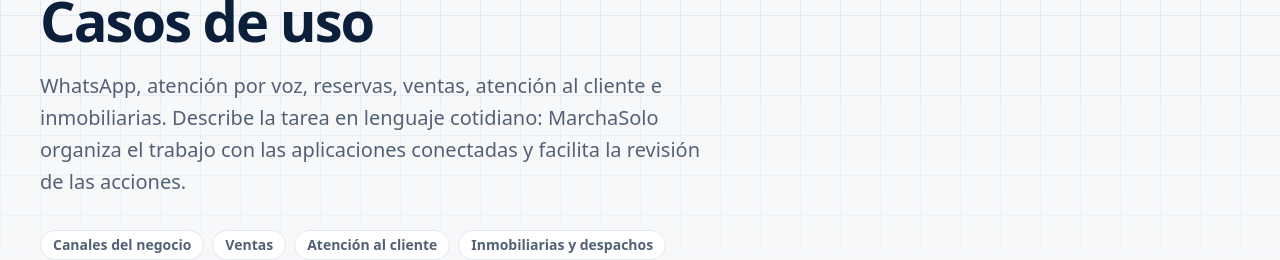
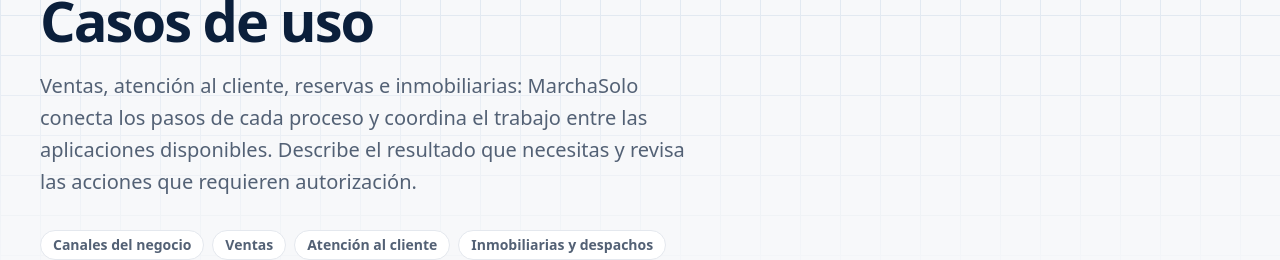
Before and after one commit to CESARKUBEREK/Delega, a Next.js app: page /casos-de-uso in a window 1280 px wide. Shown: the part 174-434 px from the top of the page. Built offline with nearby package versions, Linux system fonts and the light colour scheme; no server answers.

Commit message:
Position MarchaSolo as a digital team

```diff
--- a/src/app/casos-de-uso/page.tsx
+++ b/src/app/casos-de-uso/page.tsx
@@ -48,7 +48,7 @@ export default function UseCasesPage() {
           <div className="site-container">
             <h1 className="site-h1">Casos de uso</h1>
             <p className="site-lead">
-              WhatsApp, atención por voz, reservas, ventas, atención al cliente e inmobiliarias. Describe la tarea en lenguaje cotidiano: MarchaSolo organiza el trabajo con las aplicaciones conectadas y facilita la revisión de las acciones.
+              Ventas, atención al cliente, reservas e inmobiliarias: MarchaSolo conecta los pasos de cada proceso y coordina el trabajo entre las aplicaciones disponibles. Describe el resultado que necesitas y revisa las acciones que requieren autorización.
             </p>
             <nav aria-label="Áreas" className="mt-8 flex flex-wrap gap-2">
               {GROUPS.map((g) => (
@@ -105,9 +105,9 @@ export default function UseCasesPage() {
           <div className="site-container">
             <div className="site-cta">
               <div>
-                <h2 className="site-h2">¿La tarea que buscas no aparece aquí?</h2>
+                <h2 className="site-h2">¿El proceso que necesitas no aparece aquí?</h2>
                 <p>
-                  Describe la tarea al crear la cuenta. MarchaSolo propone un proceso para organizarla y probarla.
+                  Describe qué necesitas resolver. MarchaSolo te ayuda a convertirlo en un proceso organizado que puedes probar.
                 </p>
               </div>
               <Link href="/crear-cuenta" className="btn btn-primary">
```
